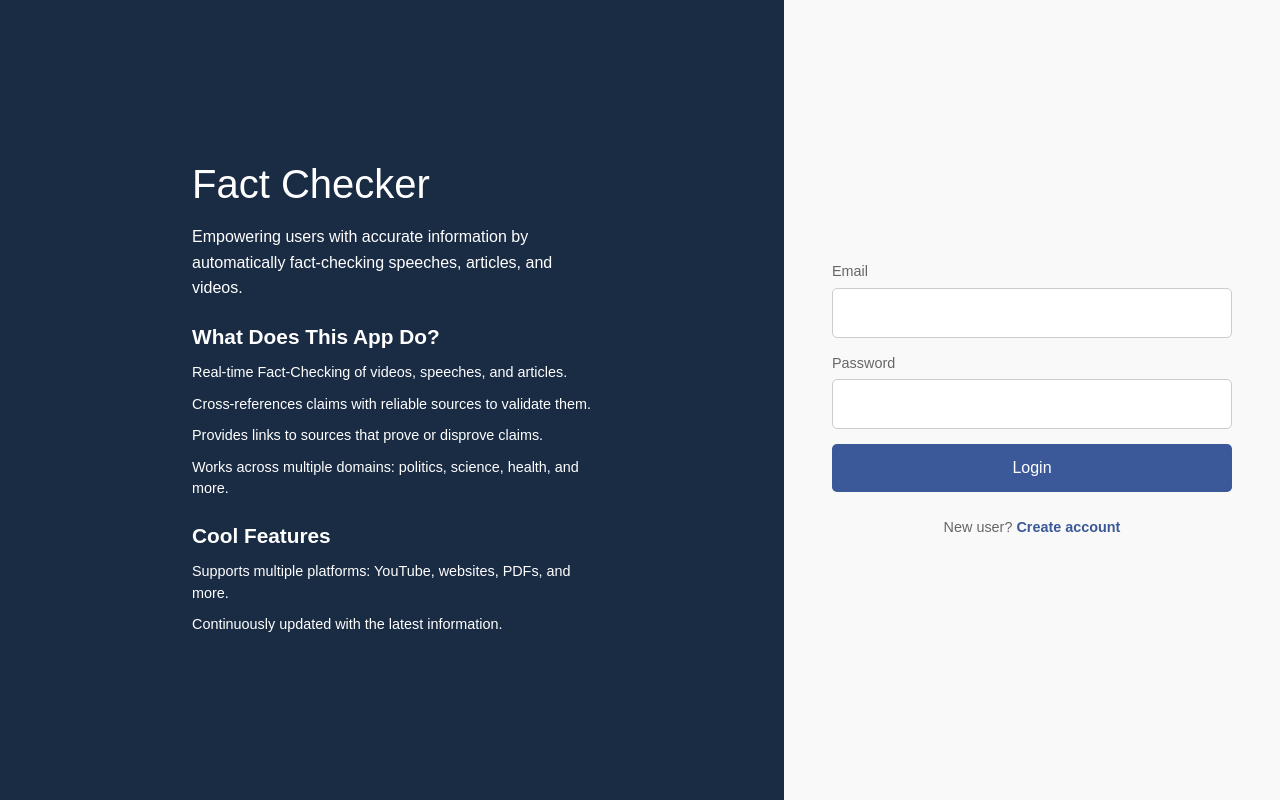
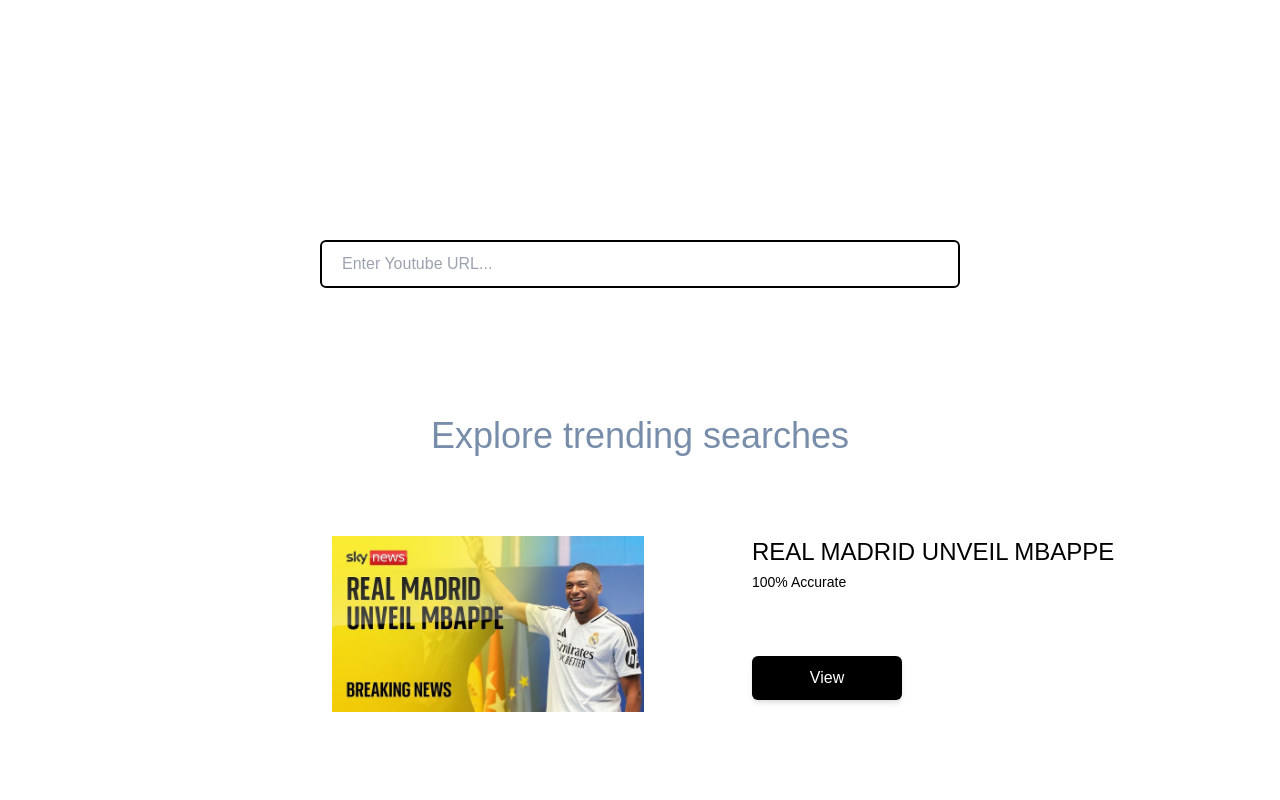
Before and after one commit to PhongDiep2003/fact-checker-frontend, a Next.js app: page / in a window 1280 px wide. Built offline with nearby package versions, Linux system fonts and the light colour scheme.

Commit message:
Implement Home Page

```diff
--- /dev/null
+++ b/app/components/PostCard.js
@@ -0,0 +1,26 @@
+import React from 'react'
+
+const PostCard = () => {
+  return (
+    <div className='w-full h-44 flex space-x-16'>
+      {/* thumbnail */}
+      <div className='w-[400px] h-full  '>
+        <img className='object-contain w-full h-full' src={'/mbappe.jpg'} alt="Mbappe" />
+      </div>
+
+      {/* info */}
+      <div className='  h-full flex flex-col justify-between'>
+        <div className='space-y-1'>
+          <p className='text-black text-2xl font-normal'>REAL MADRID UNVEIL MBAPPE</p>
+          <p className='text-black font-thin text-sm'>100% Accurate</p>
+        </div>
+
+
+        <button className="w-[150px] bg-black h-11 my-3 flex items-center justify-center rounded-md cursor-pointer relative overflow-hidden transition-all duration-500 ease-in-out shadow-md hover:scale-105 hover:shadow-lg before:absolute before:top-0 before:-left-full before:w-full before:h-full before:bg-gradient-to-r before:from-[rgb(220,20,60)] before:to-[rgb(220,20,60)] before:transition-all before:duration-500 before:ease-in-out before:z-[-1] before:rounded-md hover:before:left-0 text-white font-medium"> View</button>
+
+      </div>
+    </div>
+  )
+}
+
+export default PostCard
--- a/app/login/page.js
+++ b/app/login/page.js
@@ -1,8 +1,19 @@
 "use client";
-
+import { useState } from 'react';
 import styles from '../styles/signup.module.css';
 
 export default function Login() {
+  const [email, setEmail] = useState('');
+  const [password, setPassword] = useState('');
+
+
+  const handleSubmit = async (e) => {
+    e.preventDefault();
+    console.log('Form submitted');
+    console.log('Email:', email);
+    setEmail('');
+    setPassword('');
+  }
   return (
     <div className={styles.container}>
       <div className={styles.leftPanel}>
@@ -26,14 +37,14 @@ export default function Login() {
         </div>
       </div>
       <div className={styles.rightPanel}>
-        <form className={styles.form}>
+        <form className={styles.form} onSubmit={handleSubmit}>
           <div className={styles.inputGroup}>
             <label htmlFor="email">Email</label>
-            <input type="email" id="email" className={styles.input} />
+            <input type="email" id="email" className={styles.input} value={email} onChange={e => setEmail(e.target.value)} required/>
           </div>
           <div className={styles.inputGroup}>
             <label htmlFor="password">Password</label>
-            <input type="password" id="password" className={styles.input} />
+            <input type="password" id="password" className={styles.input} value={password} onChange={e => setPassword(e.target.value)} required />
           </div>
           <button type="submit" className={styles.button}>Login</button>
           <p className={styles.signInText}>
--- a/app/page.js
+++ b/app/page.js
@@ -1,6 +1,18 @@
 import Login from './login/page';
-
+import PostCard from './components/PostCard';
 
 export default function Home() {
-  return <Login/>;
+  return (
+  <div className='flex flex-col h-screen bg-white py-60 overflow-y-auto'>
+    <div className='flex justify-center'>
+      <input className='w-2/4 h-12 p-5 border-2 border-solid border-black rounded-md' placeholder='Enter Youtube URL...' />
+    </div>
+    <p className='text-4xl text-[#778DA9] font-normal mt-32 text-center '>Explore trending searches</p>
+
+    <div className='flex flex-col space-y-24 w-full mt-20 pl-72'>
+      <PostCard/>
+      <PostCard/>
+    </div>
+  </div>
+  )
 }
--- a/app/signup/page.js
+++ b/app/signup/page.js
@@ -2,8 +2,26 @@
 
 import Link from 'next/link';
 import styles from '../styles/signup.module.css';
+import { useState } from 'react';
+
+
 
 export default function Signup() {
+  const [email, setEmail] = useState('');
+  const [password, setPassword] = useState('');
+  const [confirmPassword, setConfirmPassword] = useState('');
+
+  const handleSubmit = async (e) => {
+    e.preventDefault();
+    console.log('sign up Form submitted');
+    console.log('Email:', email);
+    setEmail('');
+    setPassword('');
+    setConfirmPassword('');
+
+  }
+
+
   return (
     <div className={styles.container}>
       <div className={styles.leftPanel}>
@@ -27,18 +45,18 @@ export default function Signup() {
         </div>
       </div>
       <div className={styles.rightPanel}>
-        <form className={styles.form}>
+        <form className={styles.form} onSubmit={handleSubmit}>
           <div className={styles.inputGroup}>
             <label htmlFor="email">Email</label>
-            <input type="email" id="email" className={styles.input} />
+            <input type="email" id="email" className={styles.input} value={email} required onChange={e => setEmail(e.target.value)} />
           </div>
           <div className={styles.inputGroup}>
             <label htmlFor="password">Password</label>
-            <input type="password" id="password" className={styles.input} />
+            <input type="password" id="password" className={styles.input} value={password} required onChange={e => setPassword(e.target.value)}/>
           </div>
           <div className={styles.inputGroup}>
             <label htmlFor="confirmPassword">Confirm Password</label>
-            <input type="password" id="confirmPassword" className={styles.input} />
+            <input type="password" id="confirmPassword" className={styles.input} value={confirmPassword} required onChange={e => setConfirmPassword(e.target.value)} />
           </div>
           <button type="submit" className={styles.button}>Sign up</button>
           <p className={styles.signInText}>
```
Also changed, not shown: public/mbappe.jpg (added).
